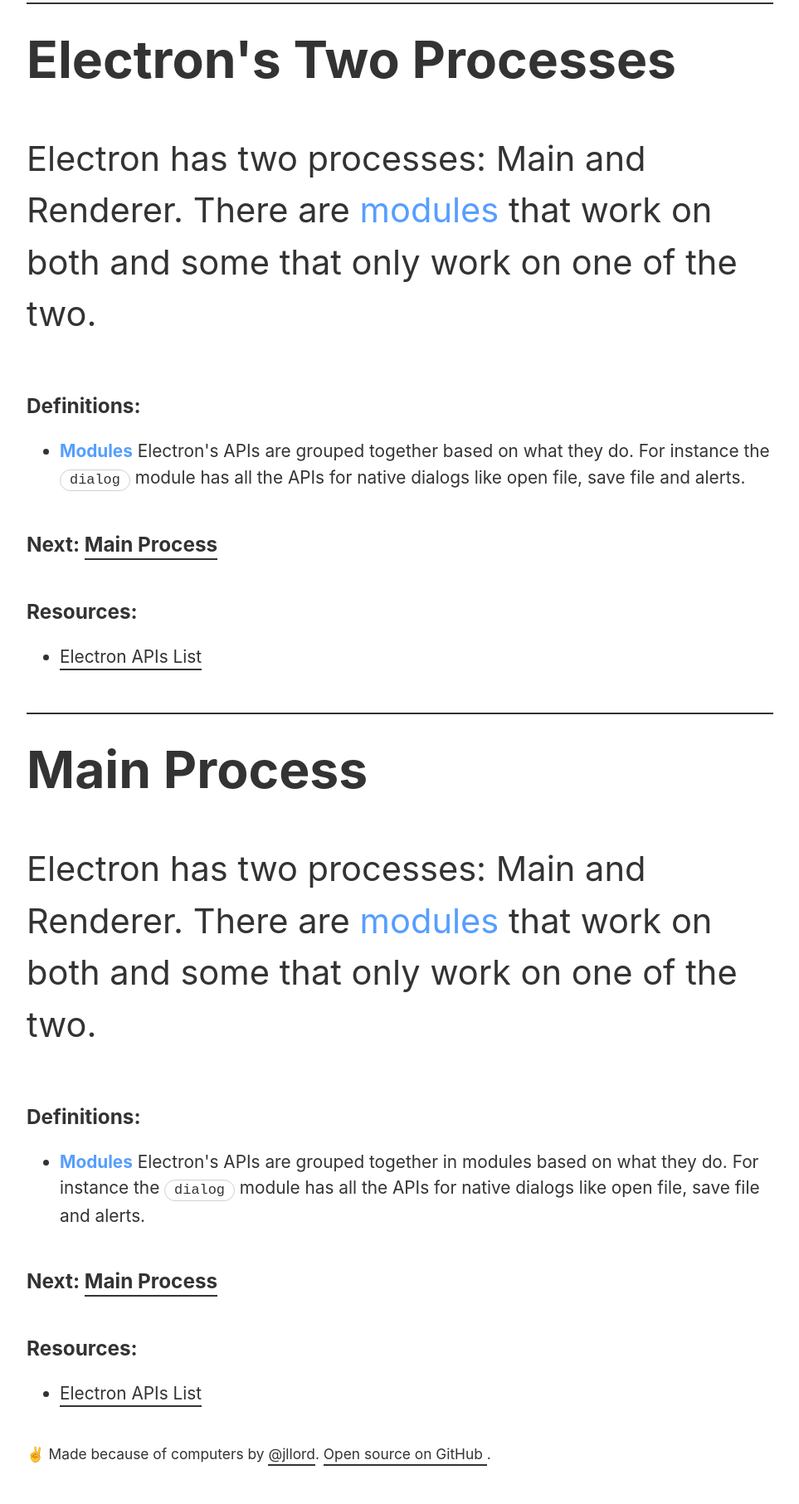
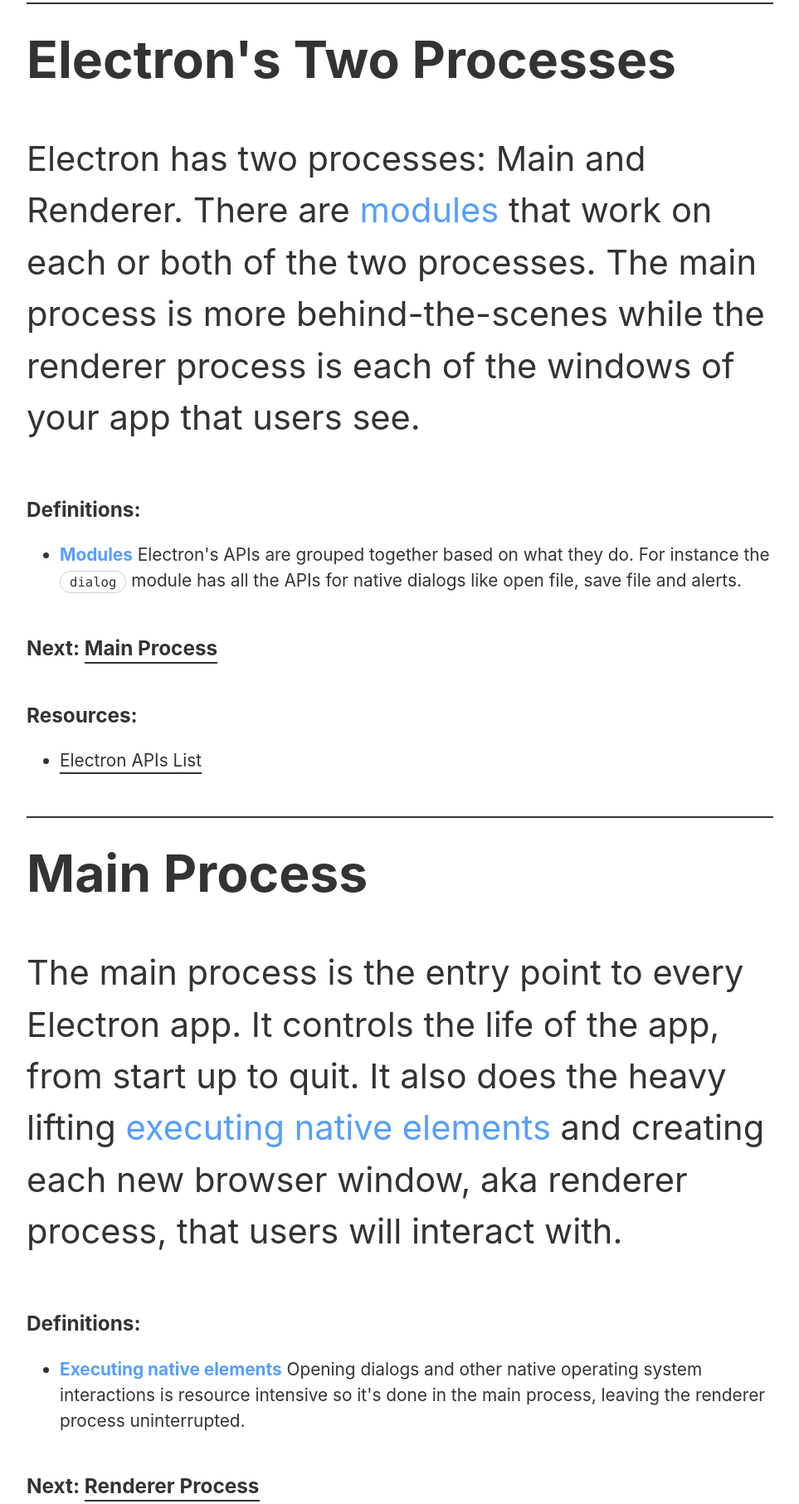
Before and after one commit to jlord/essential-electron, a website: page index.html in a window 1280 px wide. Shown: the part 6231-8044 px from the top of the page at 83% size, without its empty margins (158-1121 px from the left). Drawn offline with Linux system fonts and the light colour scheme.

Commit message:
Moar edits

```diff
--- a/index.html
+++ b/index.html
@@ -112,7 +112,7 @@
 <li><a href="https://developers.google.com/web/updates/2016/02/css-variables-why-should-you-care?hl=en">Mozilla Developer Network</a></li>
 </ul>
 <h2 id="electron-s-two-processes">Electron&#39;s Two Processes</h2>
-<p>Electron has two processes: Main and Renderer. There are <span class="def">modules</span> that work on both and some that only work on one of the two.</p>
+<p>Electron has two processes: Main and Renderer. There are <span class="def">modules</span> that work on each or both of the two processes. The main process is more behind-the-scenes while the renderer process is each of the windows of your app that users see.</p>
 <h3 id="definitions-">Definitions:</h3>
 <ul>
 <li><strong>Modules</strong> Electron&#39;s APIs are grouped together based on what they do. For instance the <code>dialog</code> module has all the APIs for native dialogs like open file, save file and alerts.</li>
@@ -123,12 +123,12 @@
 <li><a href="http://electron.atom.io/docs/api/">Electron APIs List</a></li>
 </ul>
 <h2 id="main-process">Main Process</h2>
-<p>Electron has two processes: Main and Renderer. There are <span class="def">modules</span> that work on both and some that only work on one of the two.</p>
+<p>The main process is the entry point to every Electron app. It controls the life of the app, from start up to quit. It also does the heavy lifting <span class="def">executing native elements</span> and creating each new browser window, aka renderer process, that users will interact with.</p>
 <h3 id="definitions-">Definitions:</h3>
 <ul>
-<li><strong>Modules</strong> Electron&#39;s APIs are grouped together in modules based on what they do. For instance the <code>dialog</code> module has all the APIs for native dialogs like open file, save file and alerts.</li>
+<li><strong>Executing native elements</strong> Opening dialogs and other native operating system interactions is resource intensive so it&#39;s done in the main process, leaving the renderer process uninterrupted.</li>
 </ul>
-<h3 id="next-main-process-main-process-">Next: <a href="#main-process">Main Process</a></h3>
+<h3 id="next-renderer-process-renderer-process-">Next: <a href="#renderer-process">Renderer Process</a></h3>
 <h3 id="resources-">Resources:</h3>
 <ul>
 <li><a href="http://electron.atom.io/docs/api/">Electron APIs List</a></li>
--- a/style.css
+++ b/style.css
@@ -1,8 +1,8 @@
 body {
-  font-family: -apple-system, BlinkMacSystemFont,
-    "Segoe UI", "Roboto", "Oxygen",
-    "Ubuntu", "Cantarell", "Fira Sans",
-    "Droid Sans", "Helvetica Neue", sans-serif;
+  font-family: 'Source Sans Pro', -apple-system, BlinkMacSystemFont,
+    'Segoe UI', 'Roboto', 'Oxygen',
+    'Ubuntu', 'Cantarell', 'Fira Sans',
+    'Droid Sans', 'Helvetica Neue', sans-serif;
   color: #333;
   font-size: 1.3em;
   line-height: 1.5em;
@@ -93,8 +93,11 @@
 }
 
 code {
+  font-family: Consolas, 'Liberation Mono',
+    Menlo, Courier, monospace;
+  font-size: .75em;
   border: 1px solid #d1d1d1;
-  padding: 2px 11px 3px 11px;
+  padding: 4px 11px 3px 11px;
   border-radius: 13px;
 }
 
```
Also changed, not shown: index.md (+4 -4 lines).
